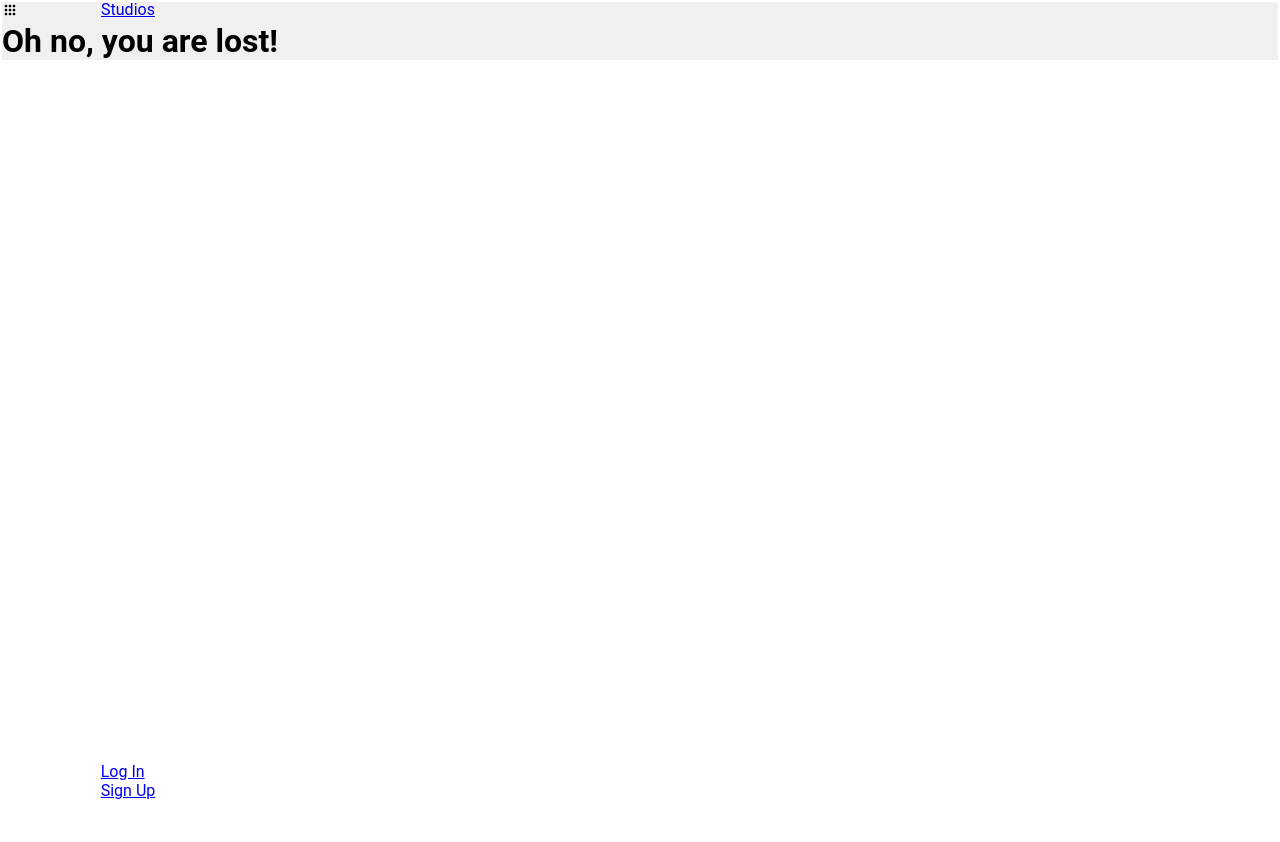
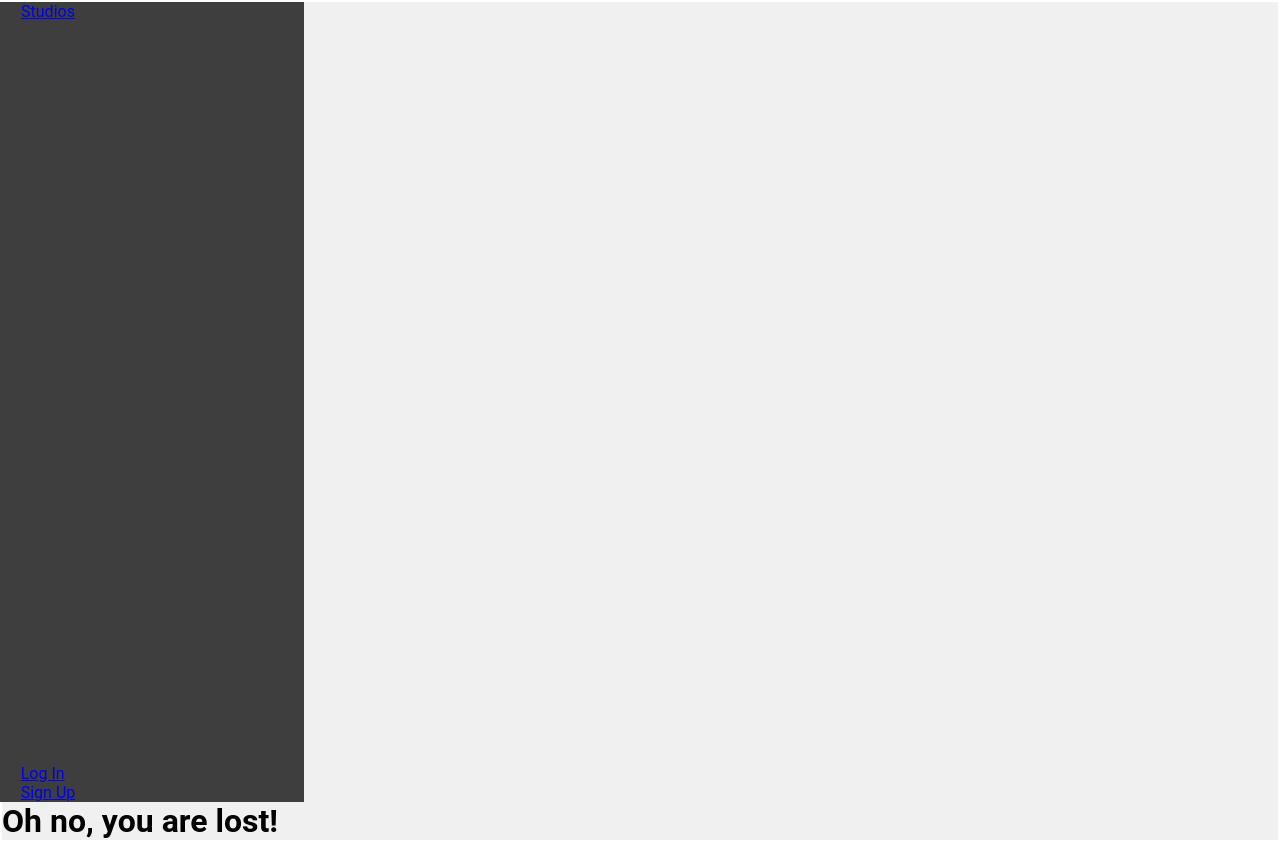
Before and after one commit to rica213/vr-world-front-end, a React app: page /auth in a window 1280 px wide. Before the commit the page ends 800 px from the top, so only its background shows below. Built offline with nearby package versions, Linux system fonts and the light colour scheme; the HTML template or start-up script is replaced by a standard one.

Commit message:
Add styling to the navigation

```diff
--- a/src/components/Navigation.jsx
+++ b/src/components/Navigation.jsx
@@ -1,15 +1,29 @@
-import React from 'react';
-import { useSelector } from 'react-redux';
-import { Link } from 'react-router-dom';
-import '../styles/Navigation.css';
+import React from "react";
+import { useSelector } from "react-redux";
+import { Link } from "react-router-dom";
+import "../styles/Navigation.css";
 
 const Navigation = () => {
   const isAuthenticated = useSelector((state) => state.auth.token !== null);
   const isAdmin = useSelector(
-    (state) => state.auth.user !== null && state.auth.user.admin === true,
+    (state) => state.auth.user !== null && state.auth.user.admin === true
   );
+  const isOpen = useSelector((state) => state.nav.isOpen);
+
+  const navStyle = {
+    display: "flex",
+    flexDirection: "column",
+    justifyContent: "space-between",
+    alignItems: "center",
+    width: "40vw",
+    height: "100vh",
+    transform: isOpen ? "none" : "translateX(-210px)",
+    backgroundColor: "rgb(62, 62, 62)",
+    transition: "all 1s",
+  };
+
   return (
-    <nav>
+    <nav style={navStyle}>
       <ul className="pages-link">
         <li>
           <Link to="/studios">Studios</Link>
--- a/src/styles/Navigation.css
+++ b/src/styles/Navigation.css
@@ -1,13 +1,16 @@
-nav {
-  display: flex;
-  flex-direction: column;
-  justify-content: space-between;
-  align-items: center;
-  width: 40vw;
-  height: 100vh;
+.menu-icon {
   position: fixed;
-  top: 0;
-  left: 0;
+  top: 2%;
+  left: 1%;
+  height: 30px;
+  width: auto;
+  color: rgb(159, 159, 159);
+  z-index: 99;
+  transition: all 0.5s;
+}
+
+.menu-icon:hover {
+  color: white;
 }
 
 @media screen and (min-width: 475px) {
@@ -19,5 +22,10 @@ nav {
 @media screen and (min-width: 768px) {
   nav {
     width: 20vw;
+    transform: none;
+  }
+
+  .menu-icon {
+    display: none;
   }
 }
```
Lines whose indentation alone changed are shown as unchanged.
